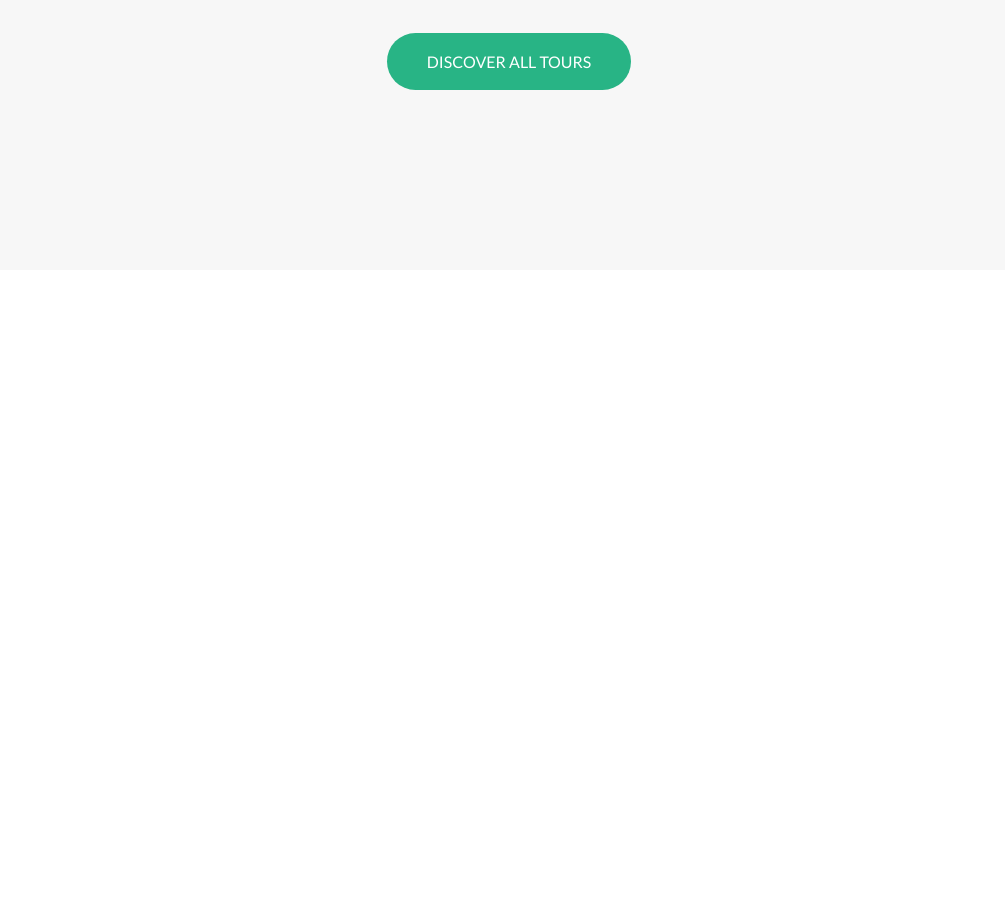
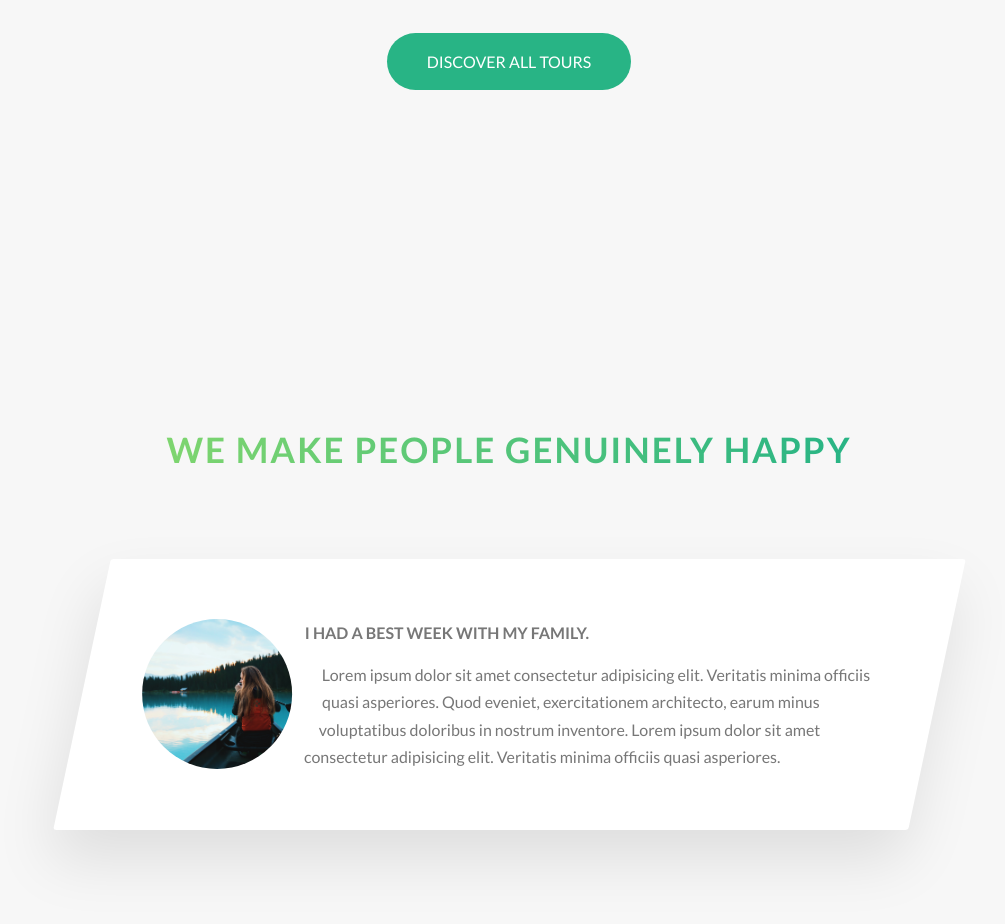
Before and after one commit to svsannidhay/Natours, a website: page index.htm in a window 1280 px wide. Shown: the part 3067-3991 px from the top of the page, without its empty margins (131-1136 px from the left). Before the commit the page ends 3367 px from the top, so only its background shows below. Drawn offline with Linux system fonts and the light colour scheme.

Commit message:
stories section basic layout build

```diff
--- a/index.htm
+++ b/index.htm
@@ -207,6 +207,30 @@
           <a href="#" class="btn btn--green">Discover all tours</a>
         </div>
       </section>
+
+      <section class="section-stories">
+        <div class="u-center-text u-margin-bottom-big">
+          <h2 class="heading-secondary">
+            We make people genuinely happy
+          </h2>
+        </div>
+        <div class="row">
+          <div class="story">
+            <figure class="story__shape">
+              <img class="story__img"src="img/nat-8.jpg" alt="Image">
+            </figure>
+            <div class="story__text">
+              <h3 class="heading-tertiary u-margin-bottom-small">
+                I had a best week with my family.
+              </h3>
+              <p>
+                Lorem ipsum dolor sit amet consectetur adipisicing elit. Veritatis minima officiis quasi asperiores. Quod eveniet, exercitationem architecto, earum minus voluptatibus doloribus in nostrum inventore.
+                Lorem ipsum dolor sit amet consectetur adipisicing elit. Veritatis minima officiis quasi asperiores.
+              </p>
+            </div>
+          </div>
+        </div>
+      </section>
     </main>
   </body>
 </html>
--- /dev/null
+++ b/sass/components/_story.scss
@@ -0,0 +1,30 @@
+.story {
+  width: 75%;
+  margin: 0 auto;
+  box-shadow: 0 3rem 6rem rgba($color-black,.1);
+  background-color: $color-white;
+  border-radius: .3rem;
+  padding: 6rem;
+  padding-left: 9rem;
+  font-size: $default-font-size;
+  transform: skewX(-12deg);
+
+  &__shape {
+    width:15rem;
+    height: 15rem;
+    float:left;
+    -webkit-clip-path: circle(50% at 50% 50%);
+    clip-path: circle(50% at 50% 50%);
+    -webkit-shape-outside: circle(50% at 50% 50%);
+    shape-outside: circle(50% at 50% 50%);
+    transform: translateX(-3rem) skewX(+12deg);
+  }
+
+  &__img {
+    height: 100%;
+  }
+
+  &__text {
+    transform: skewX(+12deg);
+  }
+}
--- a/sass/main.scss
+++ b/sass/main.scss
@@ -11,6 +11,7 @@
 @import "./components/composition.scss";
 @import "./components/feature-box";
 @import "./components/card";
+@import "./components/story";
 
 @import "./layout/header";
 @import "./layout/grid";
--- a/sass/pages/_home.scss
+++ b/sass/pages/_home.scss
@@ -22,3 +22,8 @@
   padding: 25rem 0 10rem 0;
   margin-top: -10rem;
 }
+
+.section-stories {
+  padding: 15rem 0 ;
+  background-color: $color-grey-light-1;
+}
```
Also changed, not shown: css/style.css.
